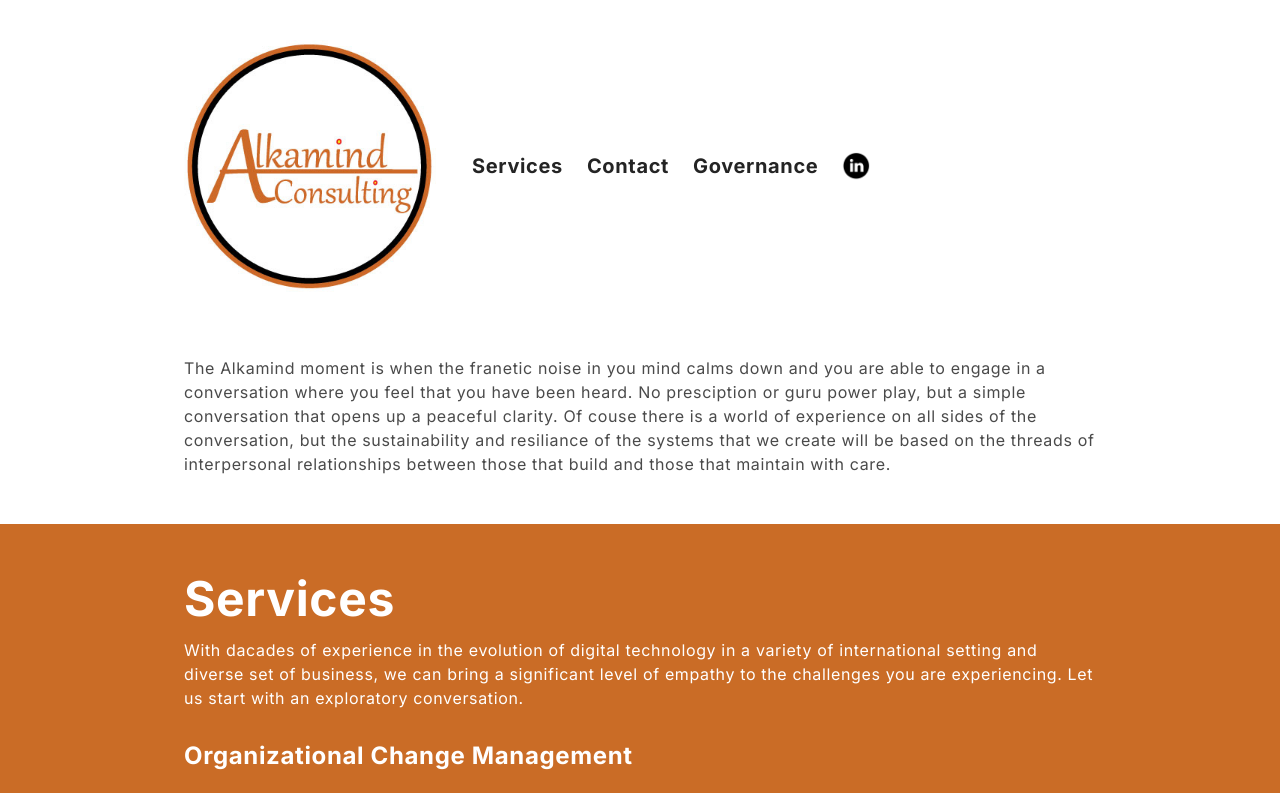
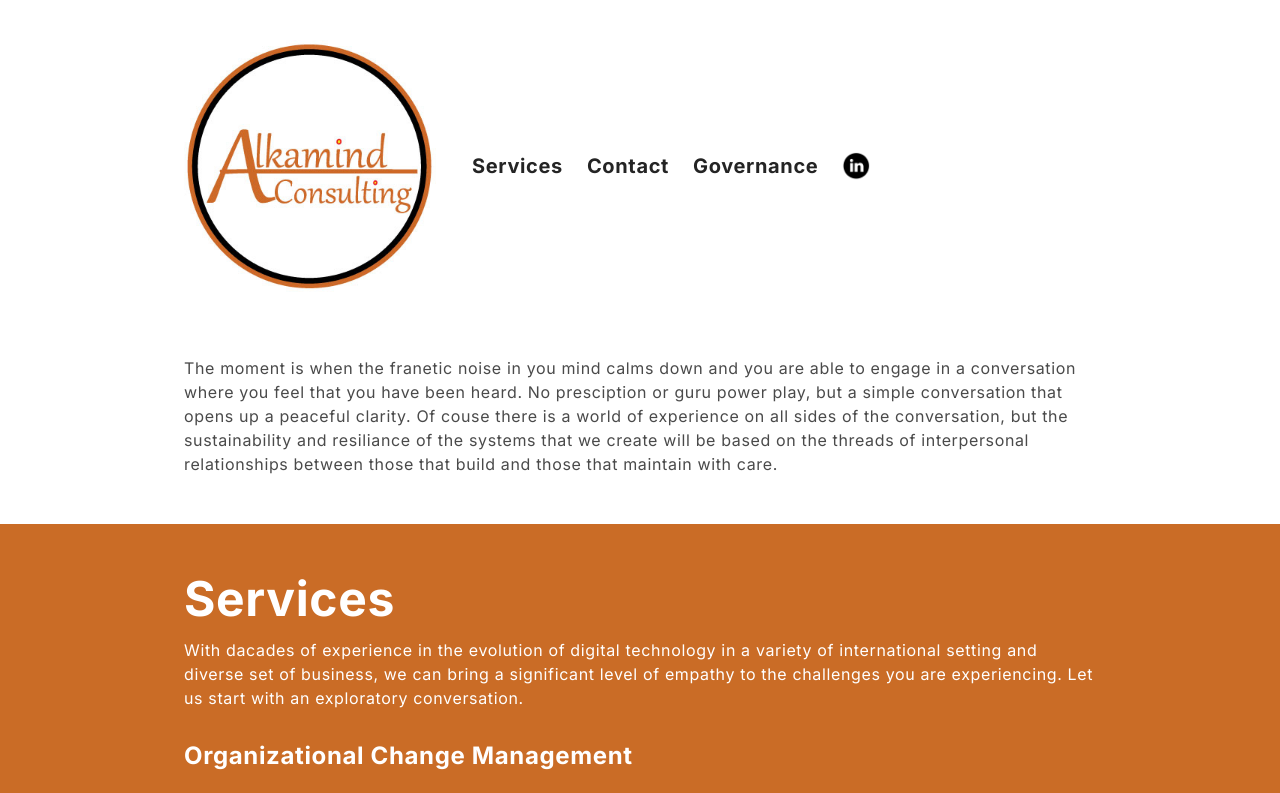
Before and after one commit to Giffen-good/alkamind, a React (Create React App) app: page / in a window 1280 px wide. Shown: the top 793 px of the page. Built offline with nearby package versions, Linux system fonts and the light colour scheme.

Commit message:
Commit 5

```diff
--- a/src/components/LandingSection.jsx
+++ b/src/components/LandingSection.jsx
@@ -3,7 +3,7 @@ class LandingSection extends React.Component {
   render () {
     return (
       <div className="landing-section container is-max-desktop p-5 pb-6">
-        <p>The Alkamind moment is when the franetic noise in you mind calms down and you are able to engage in a conversation where you feel that you have been heard. No presciption or guru power play, but a simple conversation that opens up a peaceful clarity. Of couse there is a world of experience on all sides of the conversation, but the sustainability and resiliance of the systems that we create will be based on the threads of interpersonal relationships between those that build and those that maintain with care.</p>
+        <p>The moment is when the franetic noise in you mind calms down and you are able to engage in a conversation where you feel that you have been heard. No presciption or guru power play, but a simple conversation that opens up a peaceful clarity. Of couse there is a world of experience on all sides of the conversation, but the sustainability and resiliance of the systems that we create will be based on the threads of interpersonal relationships between those that build and those that maintain with care.</p>
       </div>
     )
   }
```
